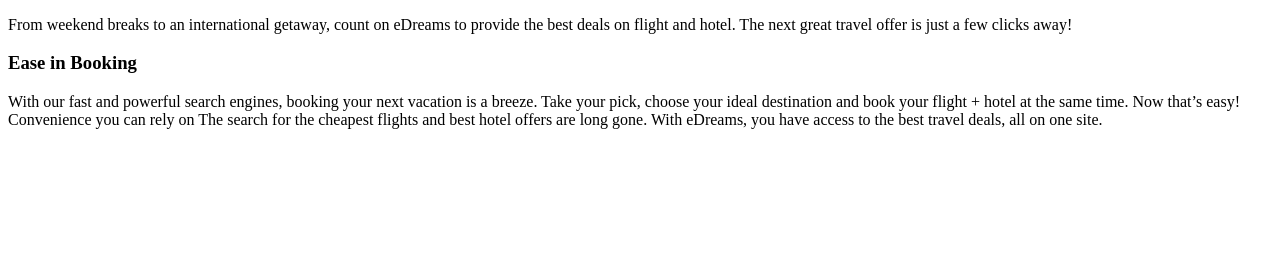
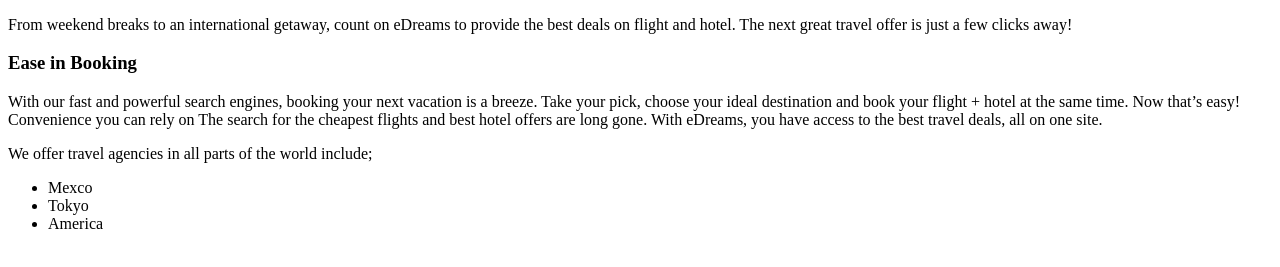
Before and after one commit to zamzammakoto/my-first-website, a plain HTML site: page Desktop/travel-agency/index.html in a window 1280 px wide. Shown: the part 105-372 px from the top of the page. Drawn offline with Linux system fonts and the light colour scheme.

Commit message:
added another paragraph with a list

```diff
--- a/Desktop/travel-agency/index.html
+++ b/Desktop/travel-agency/index.html
@@ -14,6 +14,12 @@ With our fast and powerful search engines, booking your next vacation is a breez
 Convenience you can rely on
 The search for the cheapest flights and best hotel offers are long gone. With eDreams, you have access to the best travel deals, all on one site.
  </p>
+ <p>We offer travel agencies in all parts of the world include;</p>
+ <ul>
+   <li>Mexco</li>
+     <li>Tokyo</li>
+       <li>America</li>
+ </ul>
 
   </body>
 </html>
```
